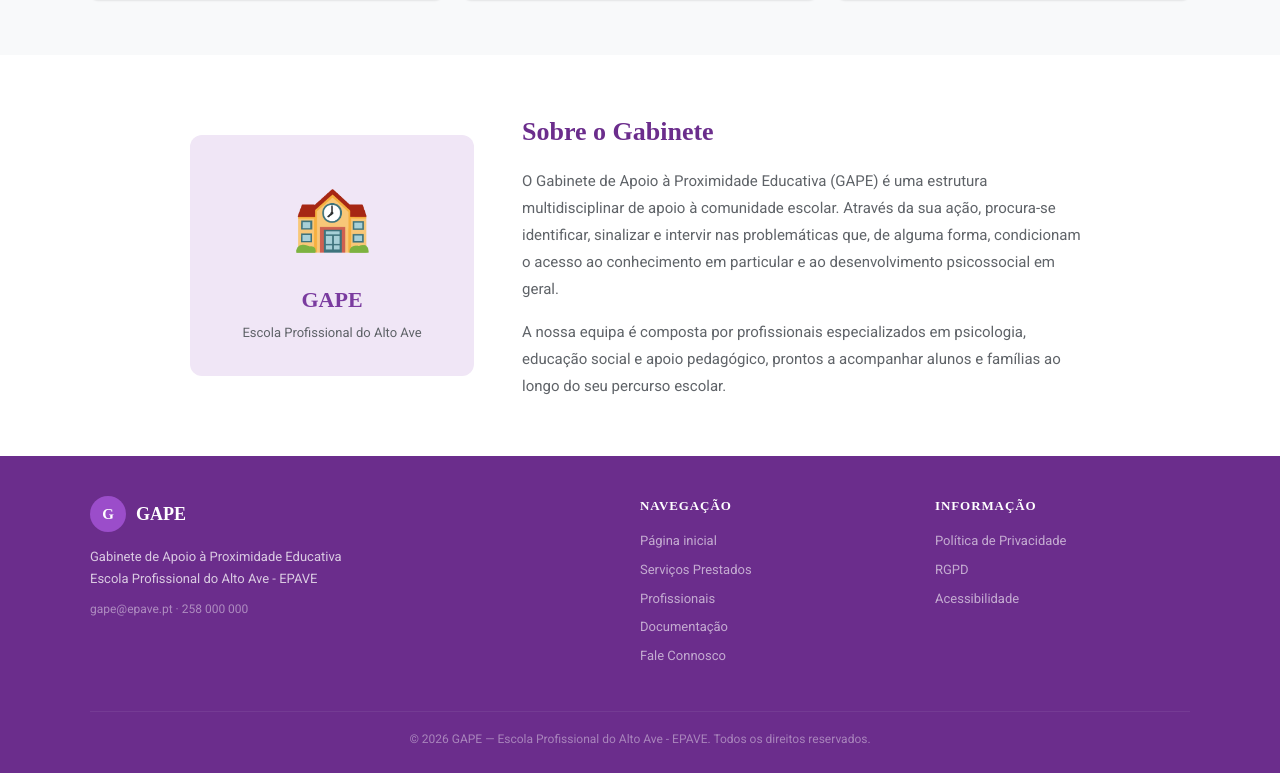
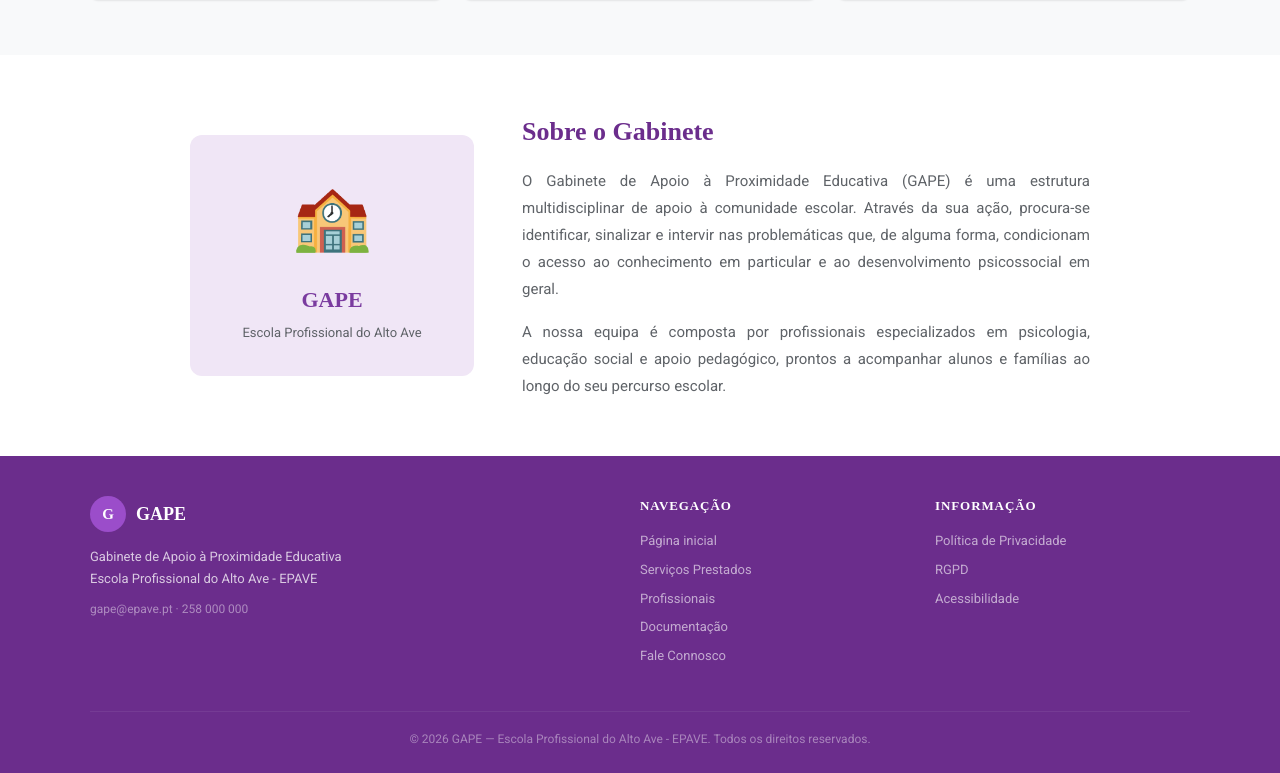
Before and after one commit to gape-epave/gape, a React (Vite) app: page / in a window 1280 px wide. Shown: the part 1189-1962 px from the top of the page. Built offline with nearby package versions, Linux system fonts and the light colour scheme; a web font is replaced by a local one.

Commit message:
Update Home.jsx

```diff
--- a/src/components/Home.jsx
+++ b/src/components/Home.jsx
@@ -165,13 +165,13 @@ export default function Home({ setPage }) {
             }}>
               Sobre o Gabinete
             </h2>
-            <p style={{ fontSize: 15, color: 'var(--gray-text)', lineHeight: 1.8, marginBottom: 16 }}>
+            <p style={{ fontSize: 15, color: 'var(--gray-text)', textAlign: 'justify',lineHeight: 1.8, marginBottom: 16 }}>
               O Gabinete de Apoio à Proximidade Educativa (GAPE) é uma estrutura multidisciplinar
               de apoio à comunidade escolar. Através da sua ação, procura-se identificar,
               sinalizar e intervir nas problemáticas que, de alguma forma, condicionam o acesso
               ao conhecimento em particular e ao desenvolvimento psicossocial em geral.
             </p>
-            <p style={{ fontSize: 15, color: 'var(--gray-text)', lineHeight: 1.8 }}>
+            <p style={{ fontSize: 15, color: 'var(--gray-text)', textAlign: 'justify',lineHeight: 1.8 }}>
               A nossa equipa é composta por profissionais especializados em psicologia,
               educação social e apoio pedagógico, prontos a acompanhar alunos e famílias
               ao longo do seu percurso escolar.
```
